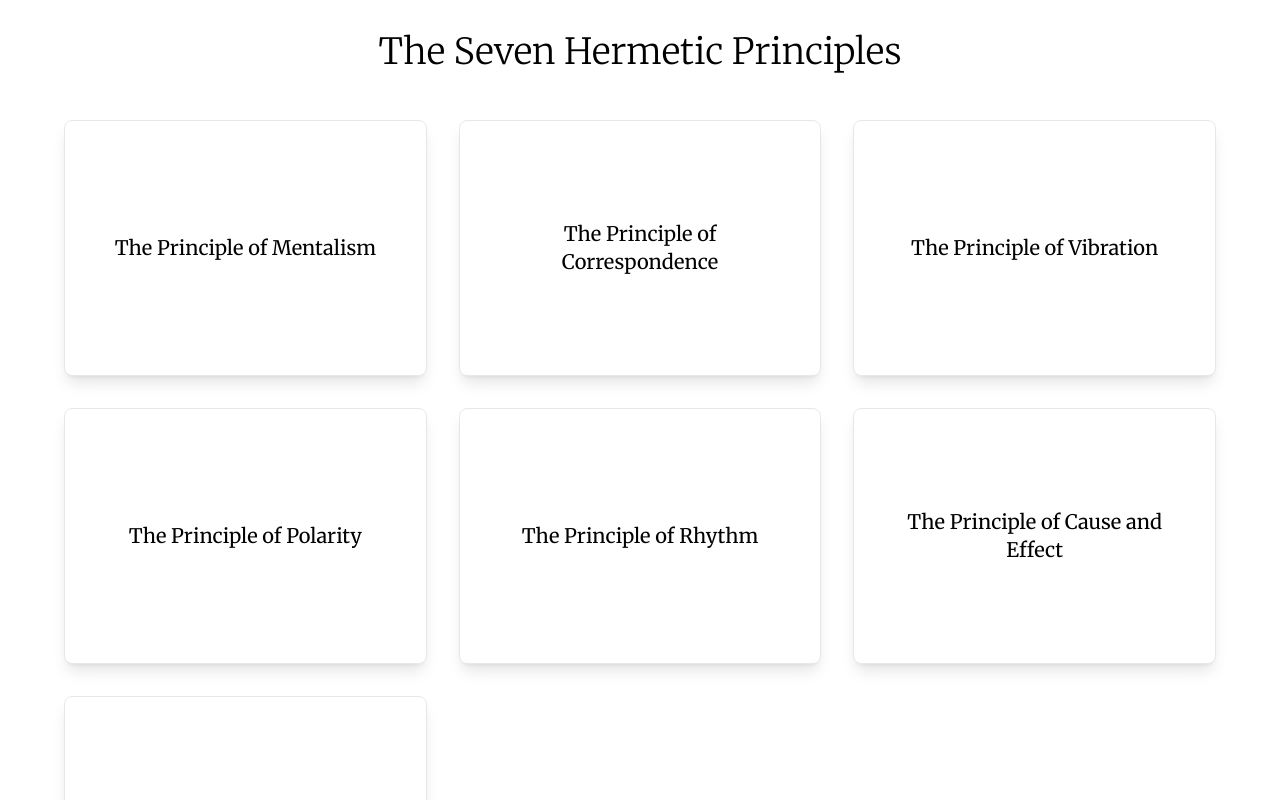
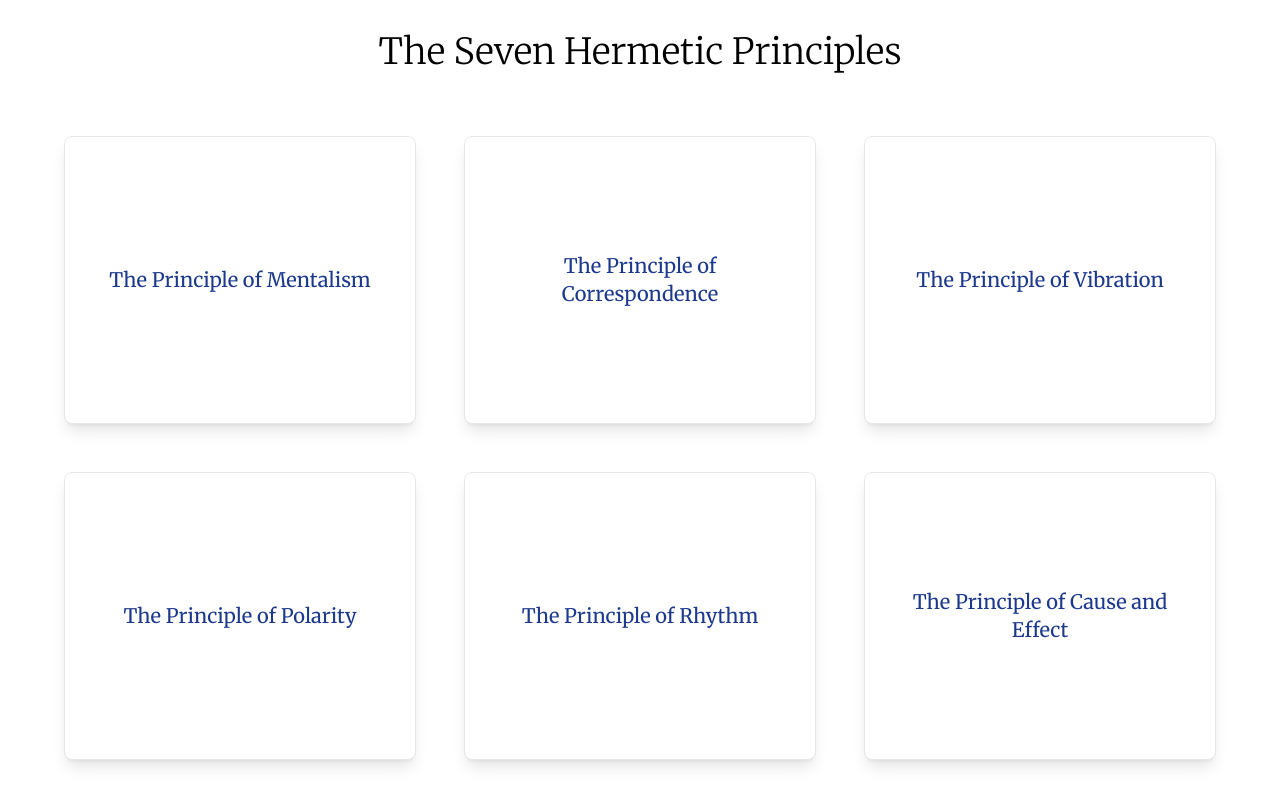
Before and after one commit to hblake316/hermetic-principles, a Next.js app: page /principles in a window 1280 px wide. Shown: the top 800 px of the page. Built offline with nearby package versions, Linux system fonts and the light colour scheme.

Commit message:
style: Adjust layout and styling of the Principles page; increase spacing and card dimensions, enhance text presentation with improved font styles.

```diff
--- a/src/app/principles/page.tsx
+++ b/src/app/principles/page.tsx
@@ -56,15 +56,15 @@ export default function Principles() {
   return (
     <div className="min-h-screen p-8">
       <div className="max-w-6xl mx-auto">
-        <h1 className="text-4xl font-light font-[family-name:var(--font-merriweather)] text-center mb-12">
+        <h1 className="text-4xl font-light font-[family-name:var(--font-merriweather)] text-center mb-16">
           The Seven Hermetic Principles
         </h1>
 
-        <div className="grid grid-cols-1 md:grid-cols-2 lg:grid-cols-3 gap-8">
+        <div className="grid grid-cols-1 md:grid-cols-2 lg:grid-cols-3 gap-12">
           {principles.map((principle) => (
             <div
               key={principle.id}
-              className={`relative h-64 cursor-pointer perspective-1000`}
+              className={`relative h-72 cursor-pointer perspective-1000`}
               onClick={() => toggleCard(principle.id)}
             >
               <div
@@ -73,24 +73,29 @@ export default function Principles() {
                 }`}
               >
                 {/* Front of card */}
-                <div className="absolute w-full h-full backface-hidden bg-white border border-gray-200 rounded-lg shadow-lg p-6 flex items-center justify-center">
-                  <h2 className="text-xl font-[family-name:var(--font-merriweather)] text-center">
+                <div className="absolute w-full h-full backface-hidden bg-white border border-gray-200 rounded-lg shadow-lg p-8 flex items-center justify-center">
+                  <h2 className="text-xl font-[family-name:var(--font-merriweather)] text-center text-blue-900">
                     {principle.name}
                   </h2>
                 </div>
 
                 {/* Back of card */}
-                <div className="absolute w-full h-full backface-hidden bg-white border border-gray-200 rounded-lg shadow-lg p-6 rotate-y-180 overflow-y-auto">
-                  <p className="text-sm font-[family-name:var(--font-source-serif)]">
-                    {principle.description}
-                  </p>
+                <div className="absolute w-full h-full backface-hidden bg-white border border-gray-200 rounded-lg shadow-lg p-8 rotate-y-180 overflow-y-auto">
+                  <div className="flex flex-col h-full">
+                    <p className="text-base font-[family-name:var(--font-source-serif)] text-blue-900 text-center font-medium mb-6">
+                      &ldquo;{principle.description.split('.')[0]}.&rdquo;
+                    </p>
+                    <p className="text-sm font-[family-name:var(--font-source-serif)] text-blue-900">
+                      {principle.description.split('.').slice(1).join('.').trim()}
+                    </p>
+                  </div>
                 </div>
               </div>
             </div>
           ))}
         </div>
 
-        <div className="mt-12 text-center">
+        <div className="mt-16 text-center">
           <Link
             href="/introduction"
             className="inline-block px-6 py-3 bg-black text-white rounded-lg hover:bg-gray-800 transition-colors font-[family-name:var(--font-source-serif)]"
```
